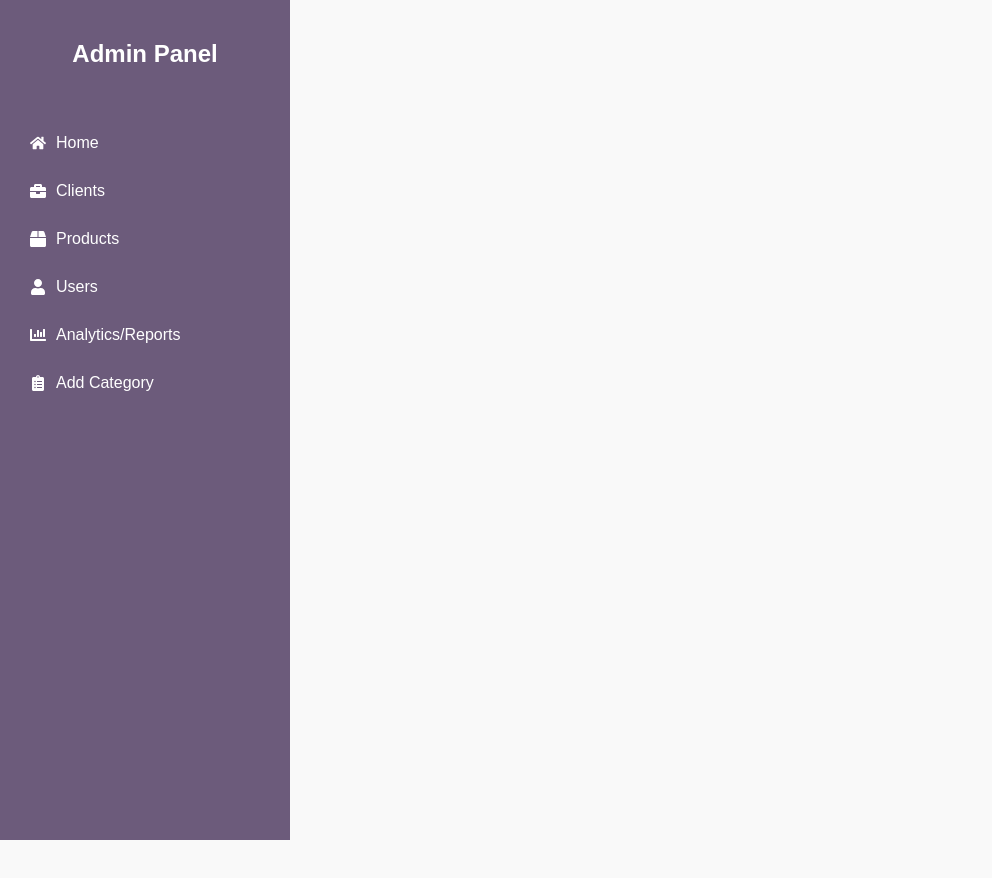
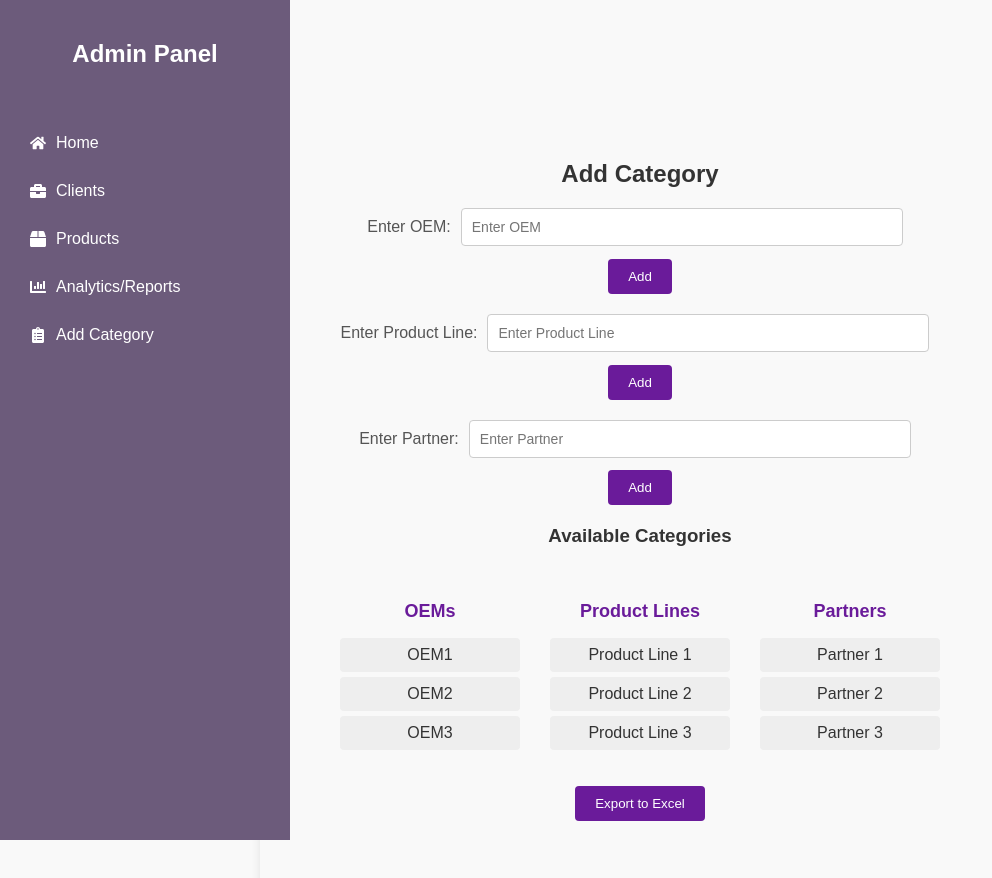
Before and after one commit to theashhar/odyssey-salesflow, a React (Create React App) app in the folder frontend/: page /add-category in a window 1280 px wide. Shown: the top 878 px of the page, without its empty margins (0-992 px from the left). Before the commit the page ends 800 px from the top, so only its background shows below. Built offline with nearby package versions, Linux system fonts and the light colour scheme.

Commit message:
added add categories page

```diff
--- a/frontend/src/App.js
+++ b/frontend/src/App.js
@@ -7,6 +7,7 @@ import AdminClient from './components/Admin/AdminClient/AdminClient';
 import Report from './components/Admin/Reports/Report';
 
 import "./App.css";
+import AddCategoryPage from './components/Admin/Category/Addcategory';
 
 const App = () => {
   return (
@@ -18,6 +19,7 @@ const App = () => {
           <Route path="/dashboard" element={<Dashboard />} />
           <Route path="/clients" element={<AdminClient />} />
           <Route path="/reports" element={<Report/>}/>
+          <Route path="/add-category" element={<AddCategoryPage />} />
 
           {/* Add other routes as needed */}
         </Routes>
--- /dev/null
+++ b/frontend/src/components/Admin/Category/AddCategoryPage.css
@@ -0,0 +1,97 @@
+/* src/components/AddCategoryPage.css */
+
+.add-category-page {
+
+    max-width: 600px;
+    margin :auto;
+    padding-top: 3rem;
+    padding: 5rem;
+    background-color: #f9f9f9;
+    border-radius: 8px;
+    box-shadow: 0 0 10px rgba(0, 0, 0, 0.1);
+    text-align: center;
+
+  }
+
+  .title {
+    margin-top: 5rem;
+    font-size: 24px;
+    color: #333;
+    margin-bottom: 20px;
+  }
+
+  .form-group {
+    margin-bottom: 20px;
+  }
+
+  .form-group label {
+    font-size: 16px;
+    color: #555;
+    margin-right: 10px;
+  }
+
+  .form-group input {
+    padding: 10px;
+    width: 70%;
+    margin-right: 10px;
+    border: 1px solid #ccc;
+    border-radius: 4px;
+    font-size: 14px;
+  }
+
+  .add-button {
+    margin-top: 0.8rem;
+    padding: 10px 20px;
+    background-color: #6a1b9a; /* Lighter shade of purple */
+    color: white;
+    border: none;
+    border-radius: 4px;
+    cursor: pointer;
+  }
+
+  .add-button:hover {
+    background-color: #4a148c; /* Slightly darker shade */
+  }
+
+  .available-categories {
+    display: flex;
+    justify-content: space-between;
+    margin-top: 30px;
+  }
+
+  .category-list {
+    width: 30%;
+  }
+
+  .category-list h4 {
+    font-size: 18px;
+    color: #6a1b9a; /* Lighter shade of purple */
+    margin-bottom: 10px;
+  }
+
+  .category-list ul {
+    list-style-type: none;
+    padding: 0;
+  }
+
+  .category-list li {
+    background-color: #eee;
+    padding: 8px;
+    margin-bottom: 5px;
+    border-radius: 4px;
+    color: #333;
+  }
+
+  .export-button {
+    margin-top: 20px;
+    padding: 10px 20px;
+    background-color: #6a1b9a; /* Lighter shade of purple */
+    color: white;
+    border: none;
+    border-radius: 4px;
+    cursor: pointer;
+  }
+
+  .export-button:hover {
+    background-color: #4a148c; /* Slightly darker shade */
+  }
--- /dev/null
+++ b/frontend/src/components/Admin/Category/Addcategory.js
@@ -0,0 +1,112 @@
+// src/components/AddCategoryPage.js
+import React, { useState, useEffect } from 'react';
+import './AddCategoryPage.css';
+import { saveAs } from 'file-saver';
+import oemData from '../../Dummy/category/oemData.json';
+import productLineData from '../../Dummy/category/productLineData.json';
+import partnerData from '../../Dummy/category/partnerData.json';
+
+const AddCategoryPage = () => {
+  const [oem, setOem] = useState('');
+  const [productLine, setProductLine] = useState('');
+  const [partner, setPartner] = useState('');
+  const [oems, setOems] = useState([]);
+  const [productLines, setProductLines] = useState([]);
+  const [partners, setPartners] = useState([]);
+
+  useEffect(() => {
+    // Load data from JSON files
+    setOems(oemData);
+    setProductLines(productLineData);
+    setPartners(partnerData);
+  }, []);
+
+  const addOem = () => {
+    setOems([...oems, oem]);
+    setOem('');
+  };
+
+  const addProductLine = () => {
+    setProductLines([...productLines, productLine]);
+    setProductLine('');
+  };
+
+  const addPartner = () => {
+    setPartners([...partners, partner]);
+    setPartner('');
+  };
+
+  const exportToExcel = () => {
+    const dataToExport = { oems, productLines, partners };
+    const blob = new Blob([JSON.stringify(dataToExport, null, 2)], { type: 'application/json' });
+    saveAs(blob, 'categories.json');
+  };
+
+  return (
+    <div className="add-category-page">
+      <h2 className="title">Add Category</h2>
+      <div className="form-group">
+        <label>Enter OEM:</label>
+        <input
+          type="text"
+          value={oem}
+          onChange={(e) => setOem(e.target.value)}
+          placeholder="Enter OEM"
+        />
+        <button className="add-button" onClick={addOem}>Add</button>
+      </div>
+      <div className="form-group">
+        <label>Enter Product Line:</label>
+        <input
+          type="text"
+          value={productLine}
+          onChange={(e) => setProductLine(e.target.value)}
+          placeholder="Enter Product Line"
+        />
+        <button className="add-button" onClick={addProductLine}>Add</button>
+      </div>
+      <div className="form-group">
+        <label>Enter Partner:</label>
+        <input
+          type="text"
+          value={partner}
+          onChange={(e) => setPartner(e.target.value)}
+          placeholder="Enter Partner"
+        />
+        <button className="add-button" onClick={addPartner}>Add</button>
+      </div>
+
+      <h3>Available Categories</h3>
+      <div className="available-categories">
+        <div className="category-list">
+          <h4>OEMs</h4>
+          <ul>
+            {oems.map((item, index) => (
+              <li key={index}>{item}</li>
+            ))}
+          </ul>
+        </div>
+        <div className="category-list">
+          <h4>Product Lines</h4>
+          <ul>
+            {productLines.map((item, index) => (
+              <li key={index}>{item}</li>
+            ))}
+          </ul>
+        </div>
+        <div className="category-list">
+          <h4>Partners</h4>
+          <ul>
+            {partners.map((item, index) => (
+              <li key={index}>{item}</li>
+            ))}
+          </ul>
+        </div>
+      </div>
+
+      <button className="export-button" onClick={exportToExcel}>Export to Excel</button>
+    </div>
+  );
+};
+
+export default AddCategoryPage;
--- /dev/null
+++ b/frontend/src/components/Admin/Category/CategoryList.css
@@ -0,0 +1,17 @@
+.category-list {
+    margin-bottom: 20px;
+  }
+
+  .category-list h2 {
+    margin-bottom: 10px;
+  }
+
+  .category-list ul {
+    list-style-type: none;
+    padding: 0;
+  }
+
+  .category-list li {
+    padding: 5px 0;
+    border-bottom: 1px solid #ddd;
+  }
--- /dev/null
+++ b/frontend/src/components/Dummy/category/oemData.json
@@ -0,0 +1 @@
+["OEM1", "OEM2", "OEM3"]
--- /dev/null
+++ b/frontend/src/components/Dummy/category/partnerData.json
@@ -0,0 +1 @@
+["Partner 1", "Partner 2", "Partner 3"]
--- /dev/null
+++ b/frontend/src/components/Dummy/category/productLineData.json
@@ -0,0 +1 @@
+["Product Line 1", "Product Line 2", "Product Line 3"]
--- a/frontend/src/components/Navbar/Navbar.js
+++ b/frontend/src/components/Navbar/Navbar.js
@@ -1,6 +1,6 @@
 // src/components/Navbar/Navbar.js
 import React from 'react';
-import { FaHome, FaUser, FaChartBar, FaBriefcase, FaBox, FaClipboardList } from 'react-icons/fa';
+import { FaHome, FaChartBar, FaBriefcase, FaBox, FaClipboardList } from 'react-icons/fa';
 import './Navbar.css';
 import { NavLink } from 'react-router-dom';
 
@@ -26,11 +26,11 @@ const Navbar = () => {
             <FaBox /> Products
           </NavLink>
         </li>
-        <li>
+        {/* <li>
           <NavLink to="/users" activeClassName="active-link">
             <FaUser /> Users
           </NavLink>
-        </li>
+        </li> */}
         <li>
           <NavLink to="/reports" activeClassName="active-link">
             <FaChartBar /> Analytics/Reports
--- a/package.json
+++ b/package.json
@@ -21,6 +21,7 @@
   },
   "dependencies": {
     "chart.js": "^4.4.3",
+    "file-saver": "^2.0.5",
     "react-chartjs-2": "^5.2.0"
   }
 }
```
Also changed, not shown: frontend/src/components/Admin/Category/CategoryList.js (added, +17 -0 lines), 1 other file (tests, documents, lock files or other folders).
